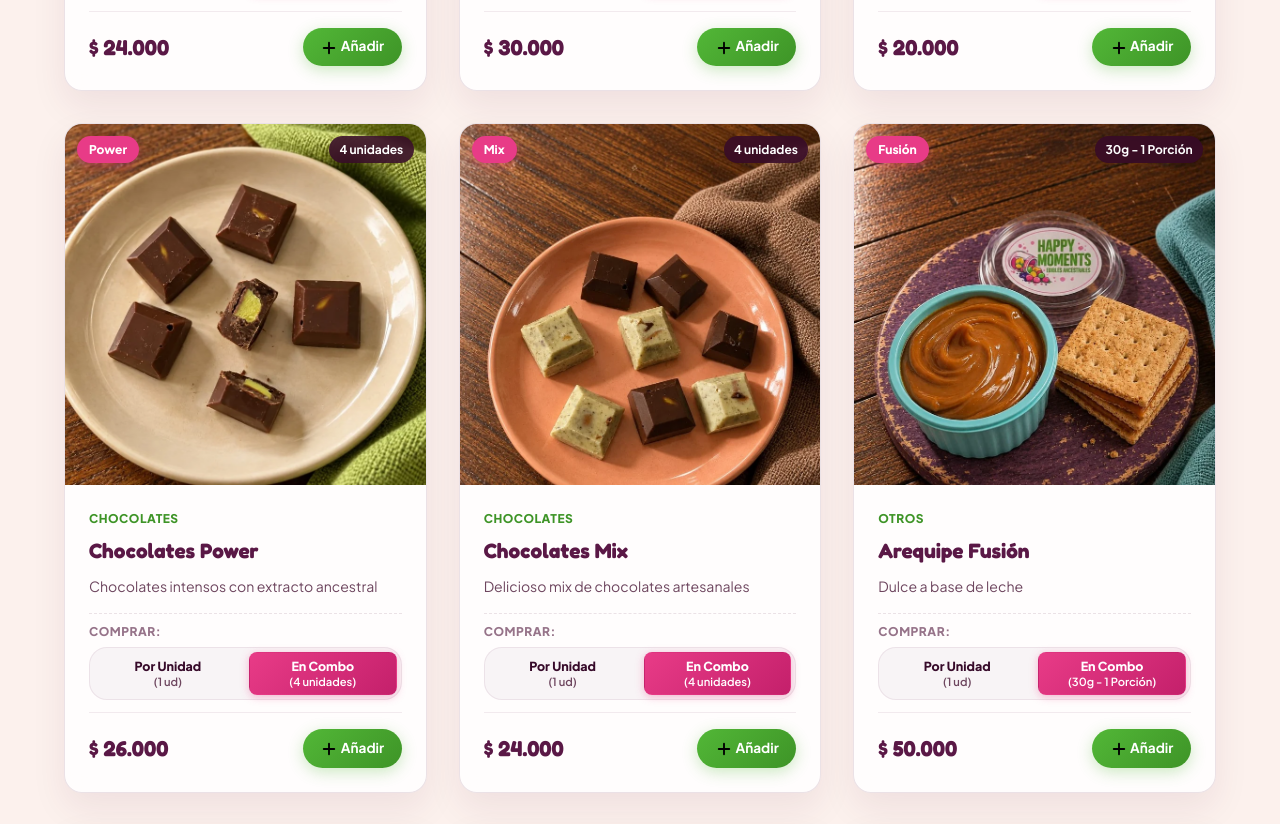
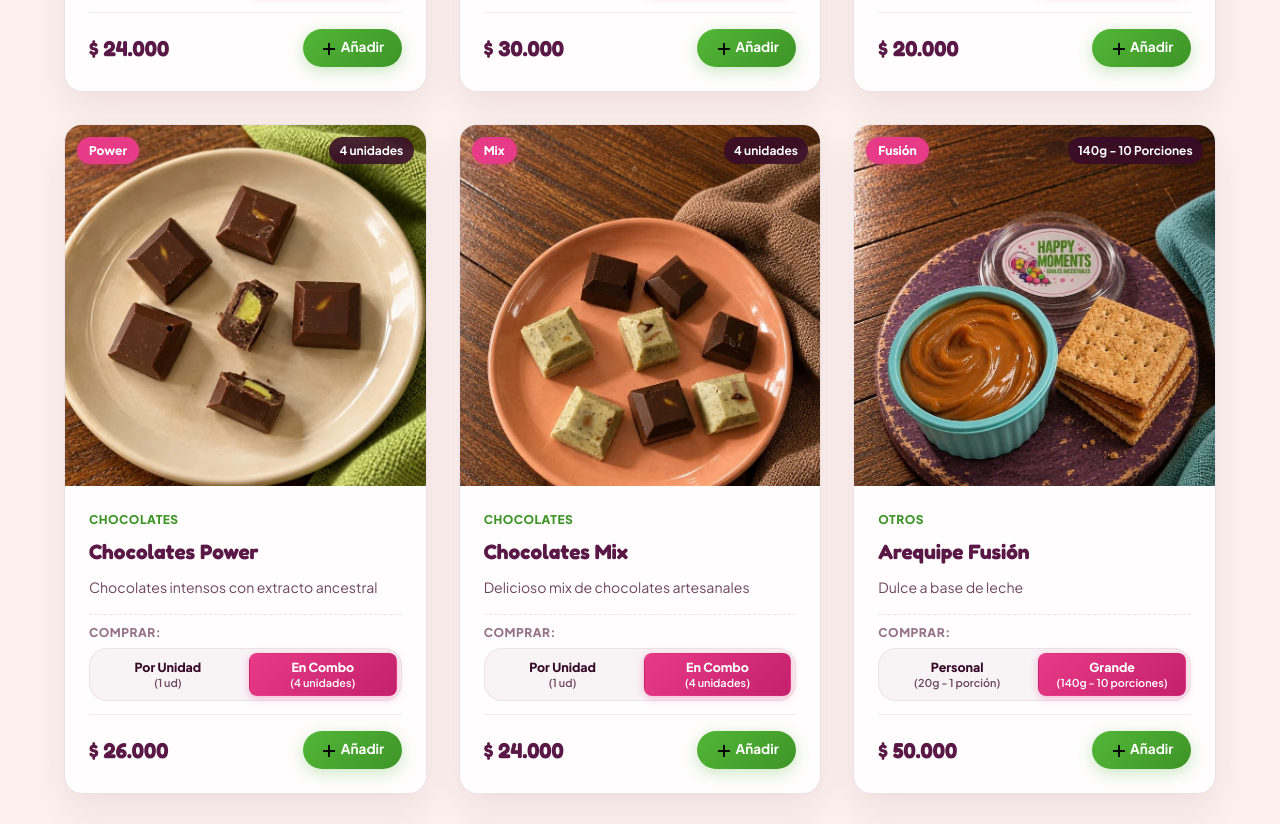
Before and after one commit to soolen96/happy-moments, an Angular app: page / in a window 1280 px wide. Shown: the part 2940-3764 px from the top of the page. Built offline with nearby package versions, Linux system fonts and the light colour scheme.

Commit message:
feat: implement product catalog component and cart service

```diff
--- a/public/assets/configuration.json
+++ b/public/assets/configuration.json
@@ -102,11 +102,15 @@
       "category": "Otros",
       "price": 50000,
       "unitPrice": 15000,
+      "unitTitle": "Personal",
+      "unitMeta": "(20g - 1 porción)",
+      "comboTitle": "Grande",
+      "comboMeta": "(140g - 10 porciones)",
       "description": "Dulce a base de leche",
       "badge": "Fusión",
       "image": "assets/products/arequipe-power.webp",
       "isPopular": false,
-      "weight": "30g - 1 Porción"
+      "weight": "140g - 10 Porciones"
     },
     {
       "id": "p_1787799317901",
--- a/src/app/components/cart/cart.html
+++ b/src/app/components/cart/cart.html
@@ -15,8 +15,7 @@
             <h4 class="cart-item-title">{{ item.product.name }}</h4>
             <div class="cart-item-meta-badges">
               <span class="cart-item-presentation-badge" *ngIf="item.product.unitPrice">
-                {{ item.selectedPresentation === 'unit' ? '🍬 1 Unidad' : '🎁 Combo (' + (item.product.weight || 'Pack')
-                + ')' }}
+                {{ cartService.getPresentationBadge(item.product, item.selectedPresentation) }}
               </span>
               <span class="cart-item-flavor-badge" *ngIf="item.selectedFlavor">
                 Sabor: <strong>{{ item.selectedFlavor }}</strong>
--- a/src/app/components/product-catalog/product-catalog.css
+++ b/src/app/components/product-catalog/product-catalog.css
@@ -213,12 +213,16 @@
   font-weight: 800;
   color: var(--text-primary);
   line-height: 1.2;
+  text-align: center;
 }
 
 .pres-meta {
-  font-size: 0.7rem;
+  font-size: 0.68rem;
   font-weight: 600;
   color: var(--text-secondary);
+  text-align: center;
+  line-height: 1.15;
+  margin-top: 2px;
 }
 
 .pres-toggle-btn:hover {
--- a/src/app/components/product-catalog/product-catalog.html
+++ b/src/app/components/product-catalog/product-catalog.html
@@ -23,7 +23,7 @@
           🔥 {{ getDiscountInfo(product).badge }}
         </span>
         <span class="card-tag" *ngIf="!getDiscountInfo(product).hasDiscount && product.badge">{{ product.badge }}</span>
-        <span class="weight-tag" *ngIf="product.weight">{{ getSelectedPresentation(product) === 'unit' ? '1 unidad' : product.weight }}</span>
+        <span class="weight-tag" *ngIf="product.weight">{{ getWeightTag(product) }}</span>
       </div>
 
       <div class="card-body">
@@ -34,23 +34,23 @@
         <h3 class="card-title">{{ product.name }}</h3>
         <p class="card-desc">{{ product.description }}</p>
 
-        <!-- Presentation Selector (Unidad vs Combo) -->
+        <!-- Presentation Selector (Unidad vs Combo / Personal vs Grande) -->
         <div class="card-presentation-selector" *ngIf="product.unitPrice">
           <span class="presentation-selector-label">Comprar:</span>
           <div class="presentation-toggle-group">
             <button type="button" class="pres-toggle-btn"
               [class.active]="getSelectedPresentation(product) === 'unit'"
               (click)="selectPresentation(product.id, 'unit')"
-              [attr.aria-label]="'Comprar ' + product.name + ' por unidad'">
-              <span class="pres-title">Por Unidad</span>
-              <span class="pres-meta">(1 ud)</span>
+              [attr.aria-label]="'Comprar ' + product.name + ' ' + getUnitTitle(product)">
+              <span class="pres-title">{{ getUnitTitle(product) }}</span>
+              <span class="pres-meta">{{ getUnitMeta(product) }}</span>
             </button>
             <button type="button" class="pres-toggle-btn"
               [class.active]="getSelectedPresentation(product) === 'combo'"
               (click)="selectPresentation(product.id, 'combo')"
-              [attr.aria-label]="'Comprar ' + product.name + ' en combo'">
-              <span class="pres-title">En Combo</span>
-              <span class="pres-meta">({{ product.weight || 'Pack' }})</span>
+              [attr.aria-label]="'Comprar ' + product.name + ' ' + getComboTitle(product)">
+              <span class="pres-title">{{ getComboTitle(product) }}</span>
+              <span class="pres-meta">{{ getComboMeta(product) }}</span>
             </button>
           </div>
         </div>
--- a/src/app/components/product-catalog/product-catalog.ts
+++ b/src/app/components/product-catalog/product-catalog.ts
@@ -52,6 +52,39 @@ export class ProductCatalogComponent {
     this.selectedPresentations.update((map) => ({ ...map, [productId]: presentation }));
   }
 
+  getUnitTitle(product: Product): string {
+    if (product.unitTitle) return product.unitTitle;
+    if (product.name.toLowerCase().includes('arequipe')) return 'Personal';
+    return 'Por Unidad';
+  }
+
+  getUnitMeta(product: Product): string {
+    if (product.unitMeta) return product.unitMeta;
+    if (product.name.toLowerCase().includes('arequipe')) return '(20g - 1 porción)';
+    return '(1 ud)';
+  }
+
+  getComboTitle(product: Product): string {
+    if (product.comboTitle) return product.comboTitle;
+    if (product.name.toLowerCase().includes('arequipe')) return 'Grande';
+    return 'En Combo';
+  }
+
+  getComboMeta(product: Product): string {
+    if (product.comboMeta) return product.comboMeta;
+    if (product.name.toLowerCase().includes('arequipe')) return '(140g - 10 porciones)';
+    return `(${product.weight || 'Pack'})`;
+  }
+
+  getWeightTag(product: Product): string {
+    if (this.getSelectedPresentation(product) === 'unit') {
+      if (product.unitMeta) return product.unitMeta.replace(/[()]/g, '');
+      if (product.name.toLowerCase().includes('arequipe')) return '20g - 1 porción';
+      return '1 unidad';
+    }
+    return product.weight || 'Combo';
+  }
+
   getCurrentPrice(product: Product): number {
     if (this.getSelectedPresentation(product) === 'unit' && product.unitPrice !== undefined) {
       return product.unitPrice;
--- a/src/app/models/product.model.ts
+++ b/src/app/models/product.model.ts
@@ -12,6 +12,10 @@ export class Product {
   weight?: string;
   flavors?: string[];
   unitPrice?: number;
+  unitTitle?: string;
+  unitMeta?: string;
+  comboTitle?: string;
+  comboMeta?: string;
 
   constructor(init?: Partial<Product>) {
     this.id = init?.id ?? '';
@@ -25,5 +29,9 @@ export class Product {
     this.weight = init?.weight;
     this.flavors = init?.flavors ? [...init.flavors] : undefined;
     this.unitPrice = init?.unitPrice;
+    this.unitTitle = init?.unitTitle;
+    this.unitMeta = init?.unitMeta;
+    this.comboTitle = init?.comboTitle;
+    this.comboMeta = init?.comboMeta;
   }
 }
--- a/src/app/services/cart.service.ts
+++ b/src/app/services/cart.service.ts
@@ -151,6 +151,19 @@ export class CartService {
     return this.promotionService.getDiscountForProduct(product, basePrice);
   }
 
+  getPresentationBadge(product: Product, presentation?: ProductPresentation): string {
+    const isUnit = presentation === 'unit';
+    if (product.name.toLowerCase().includes('arequipe')) {
+      return isUnit ? '🍯 Personal (20g - 1 porción)' : '🍯 Grande (140g - 10 porciones)';
+    }
+    if (product.unitTitle || product.comboTitle) {
+      return isUnit
+        ? `🍬 ${product.unitTitle || 'Unidad'} ${product.unitMeta || ''}`.trim()
+        : `🎁 ${product.comboTitle || 'Combo'} ${product.comboMeta || '(' + (product.weight || 'Pack') + ')'}`.trim();
+    }
+    return isUnit ? '🍬 1 Unidad' : `🎁 Combo (${product.weight || 'Pack'})`;
+  }
+
   getWhatsAppUrl(contactInfo?: ContactInfo | null): string {
     const rawPhone = contactInfo?.whatsapp || '+573144882666';
     const cleanPhone = rawPhone.replace(/\+/g, '').replace(/\s+/g, '');
@@ -164,9 +177,13 @@ export class CartService {
     items.forEach((item) => {
       const flavorTag = item.selectedFlavor ? ` (Sabor: ${item.selectedFlavor})` : '';
       const presTag = item.product.unitPrice
-        ? item.selectedPresentation === 'unit'
-          ? ' [Unidad]'
-          : ` [Combo (${item.product.weight || 'Pack'})]`
+        ? item.product.name.toLowerCase().includes('arequipe')
+          ? item.selectedPresentation === 'unit'
+            ? ' [Personal (20g - 1 porción)]'
+            : ' [Grande (140g - 10 porciones)]'
+          : item.selectedPresentation === 'unit'
+            ? ` [${item.product.unitTitle || 'Unidad'}]`
+            : ` [${item.product.comboTitle || 'Combo'} (${item.product.weight || 'Pack'})]`
         : '';
       const basePrice = this.getItemBasePrice(item);
       const discount = this.promotionService.getDiscountForProduct(item.product, basePrice);
```
